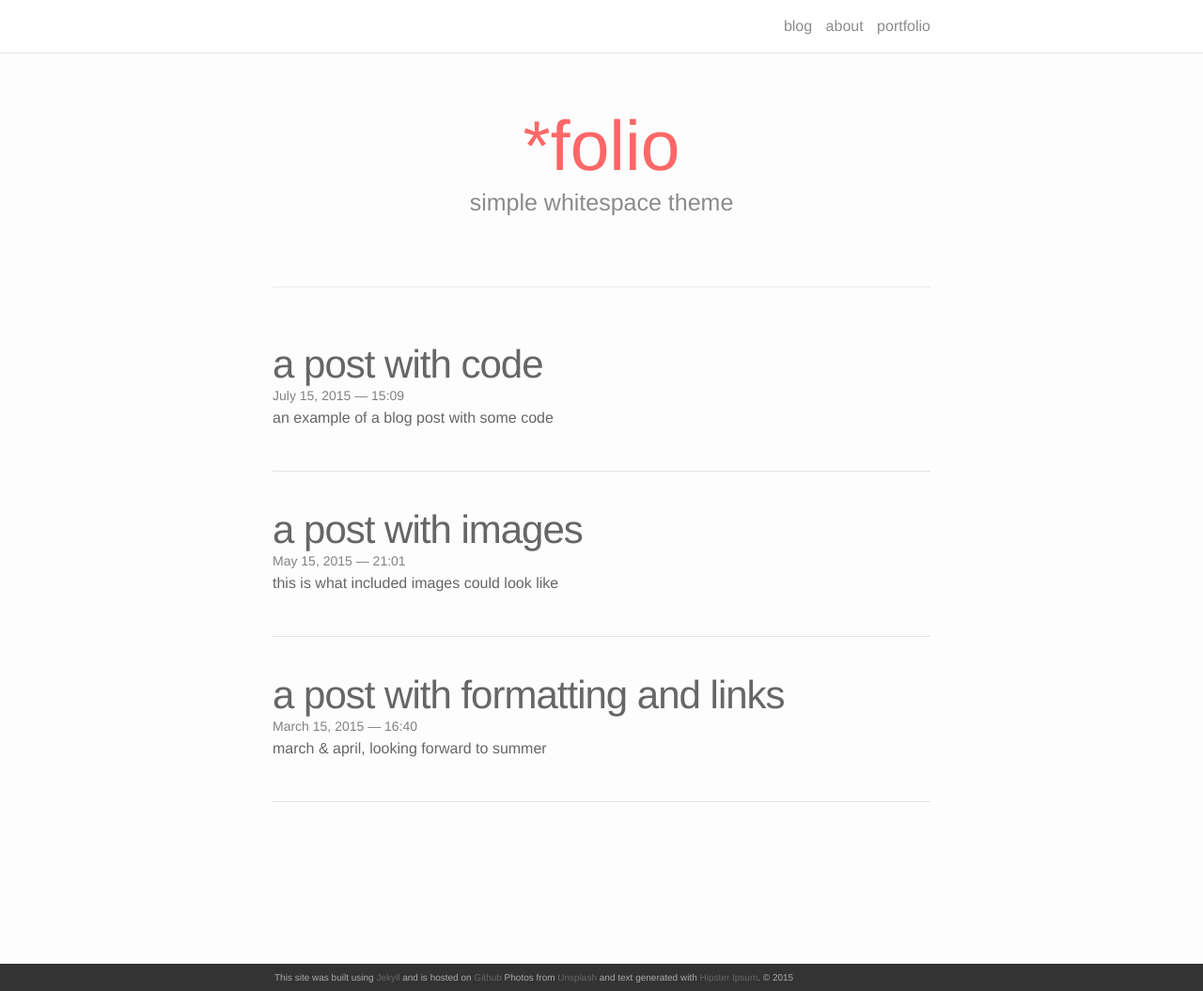
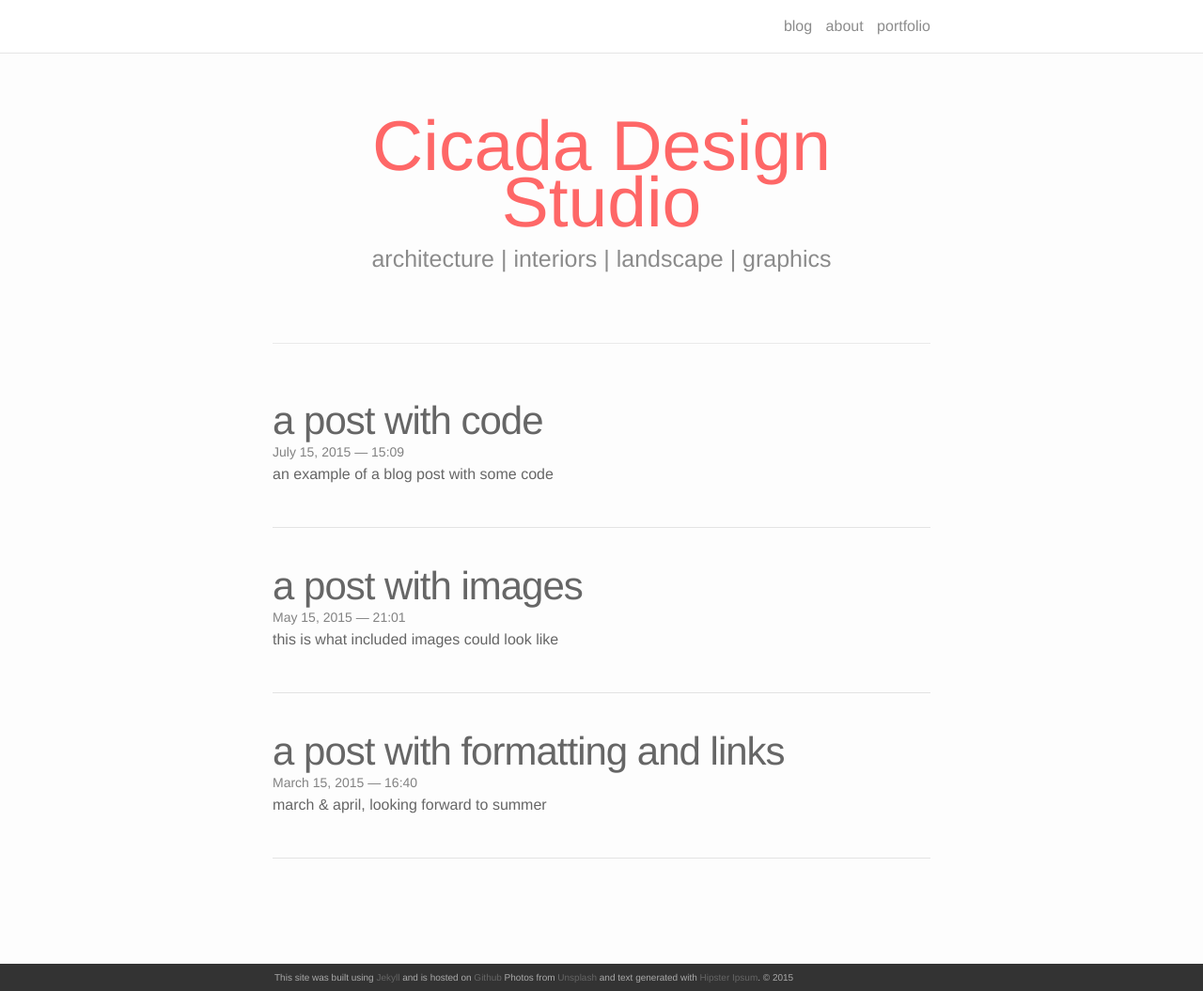
Before and after one commit to Scimatica-Labs/cicadadesign.in, a Jekyll site: the page built from index.html, in a window 1280 px wide and 1055 px high. Shown: the whole window at 94% size. Built offline with Jekyll 4.4.1, drawn with Linux system fonts in a browser that asks for light colours; nearby versions of some CDN libraries; the list of posts is cut into pages by our own code.

Commit message:
index page update

```diff
--- a/index.html
+++ b/index.html
@@ -3,8 +3,8 @@ layout: default
 ---
 
 <div class="header-bar">
-  <h1>*folio</h1>
-  <h2>simple whitespace theme</h2>
+  <h1>Cicada Design Studio</h1>
+  <h2>architecture | interiors | landscape | graphics</h2>
   <br/>
   <hr>
   <br/>
```
